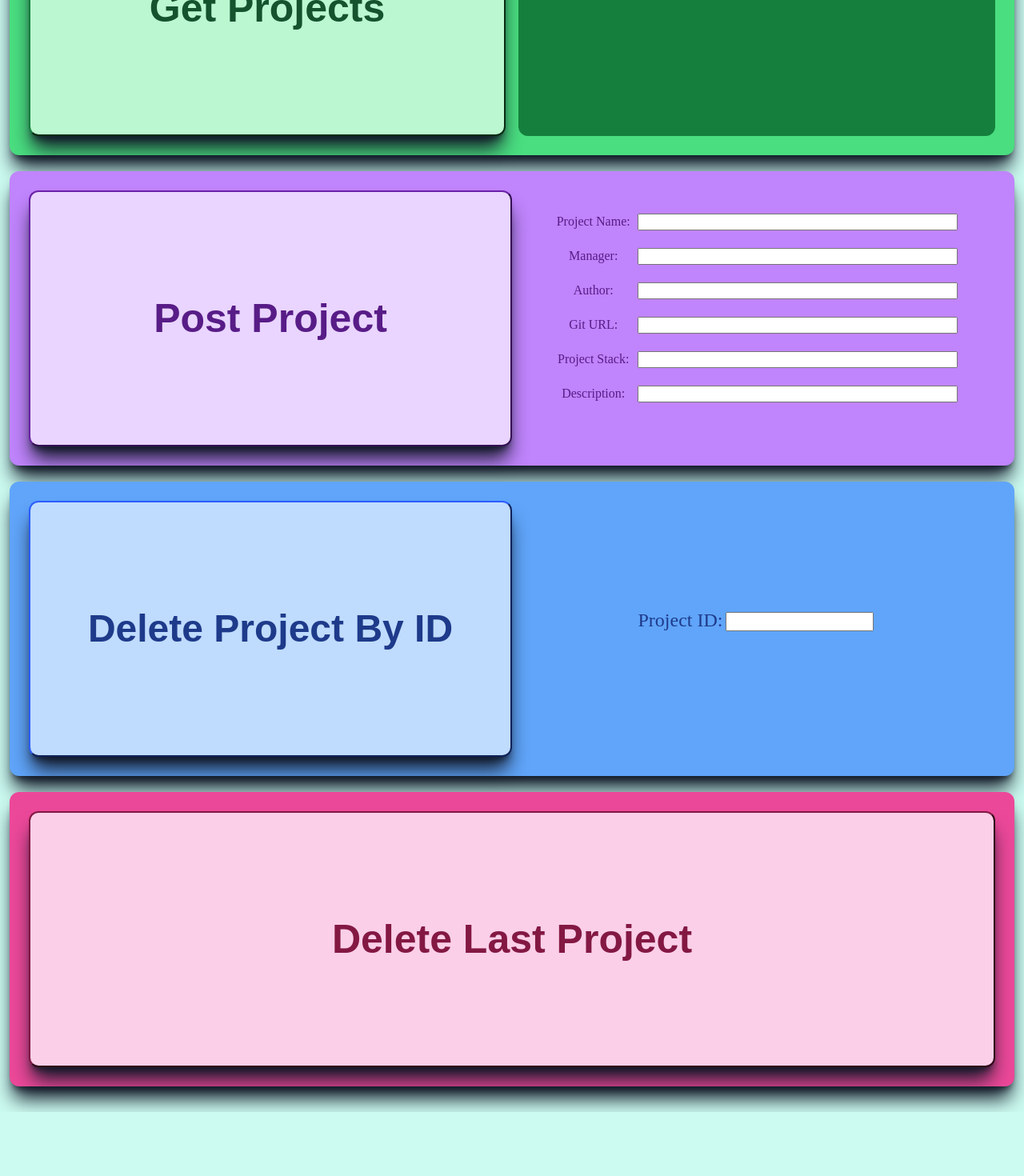
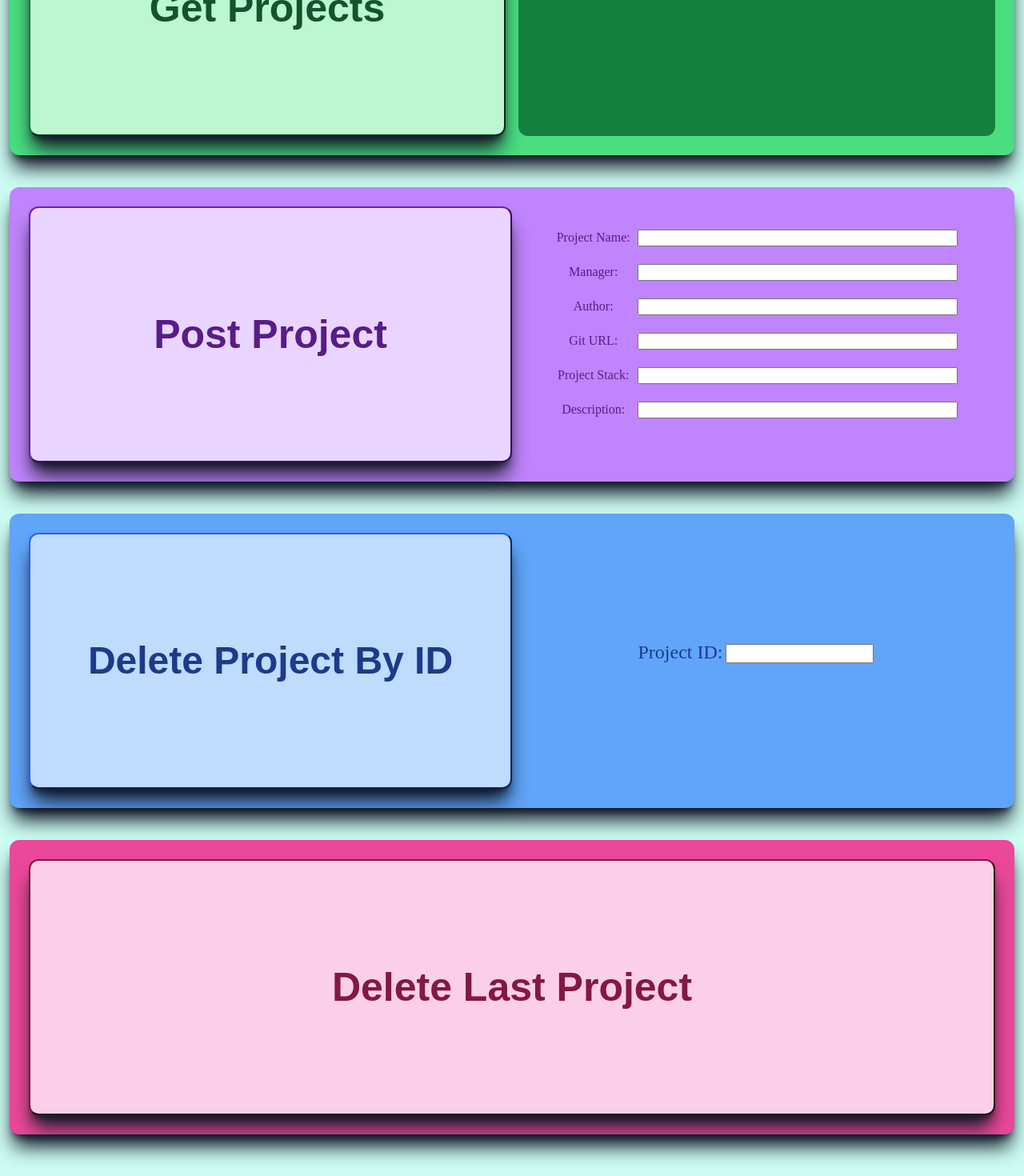
Before and after one commit to NilK15/NilK15.github.io, a React (Create React App) app: page / in a window 1280 px wide. Shown: the part 386-1856 px from the top of the page at 80% size. Before the commit the page ends 1776 px from the top, so only its background shows below. Built offline with nearby package versions, Linux system fonts and the light colour scheme.

Commit message:
added more spacing between cards

```diff
--- a/src/components/Body.tsx
+++ b/src/components/Body.tsx
@@ -64,14 +64,14 @@ const Body = () => {
     }
     return (
         <div className='bodyOverview flex-col p-3 rounded-xl '>
-            <div className='getDiv mb-5 mt-3 rounded-xl border-green-800 bg-green-400 p-6 shadow-xl shadow-gray-900'>
+            <div className='getDiv mb-10 mt-3 rounded-xl border-green-800 bg-green-400 p-6 shadow-xl shadow-gray-900'>
                 <button className='getButton text-green-900 shadow-xl shadow-gray-900 rounded-xl font-bold border-green-700 bg-green-200 cursor-pointer hover:bg-green-300' onClick={fetchDataGet}> Get Projects
                 </button>
                 <div className='dataItems bg-green-700 rounded-xl ml-4 text-center'>
                     <pre className='text-xs text-green-200'>{JSON.stringify(data, null, 2)}</pre>
                 </div>
             </div>
-            <div className='postDiv shadow-xl shadow-gray-900 mt-3 mb-5 bg-purple-400 rounded-xl border-purple-700 text-purple-900 p-6'>
+            <div className='postDiv mb-10 shadow-xl shadow-gray-900 mt-3 bg-purple-400 rounded-xl border-purple-700 text-purple-900 p-6'>
                 <button type="submit" form="postForm" className='postButton shadow-xl shadow-gray-900 font-bold  rounded-xl bg-purple-200 text-purple-900 border-purple-800 hover:bg-purple-300 cursor-pointer' > Post
                     Project
                 </button>
@@ -103,7 +103,7 @@ const Body = () => {
                     </form>
                 </div>
             </div>
-            <div className='deletDivSpecific shadow-xl shadow-gray-900 flex mt-3 mb-5 rounded-xl blue-900 bg-blue-400 p-6'>
+            <div className='deletDivSpecific shadow-xl shadow-gray-900 flex mt-3 mb-10 rounded-xl blue-900 bg-blue-400 p-6'>
                 <button className='deleteButtonSpecific shadow-xl shadow-gray-900 rounded-xl font-bold border-blue-800 bg-blue-200 hover:bg-blue-300 text-blue-900 cursor-pointer w-1/2 h-80 text-5xl' onClick={() => fetchDataDelete(parseInt((document.getElementById("idNumber") as HTMLInputElement).value))}> Delete Project By ID
                 </button>
                 <div className='block w-1/2 text-center'>
@@ -113,7 +113,7 @@ const Body = () => {
                     </form>
                 </div>
             </div>
-            <div className='deleteDiv flex shadow-xl shadow-gray-900 rounded-xl mb-5 p-6 bg-pink-500 mt-3 border-pink-900'>
+            <div className='deleteDiv flex shadow-xl shadow-gray-900 rounded-xl mb-10 p-6 bg-pink-500 mt-3 border-pink-900'>
                 <button className='deleteButton rounded-xl shadow-xl shadow-gray-900 border-pink-900 font-bold bg-pink-200 hover:bg-pink-300 text-pink-900 cursor-pointer' onClick={() => fetchDataDelete(0)}> Delete
                     Last Project
                 </button>
```
